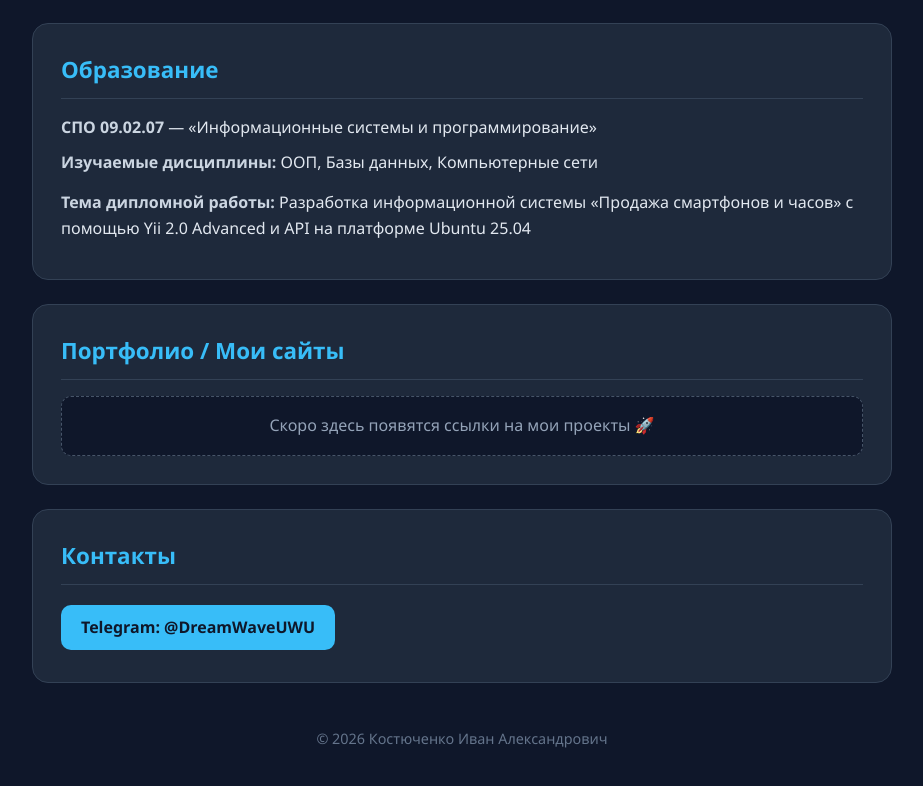
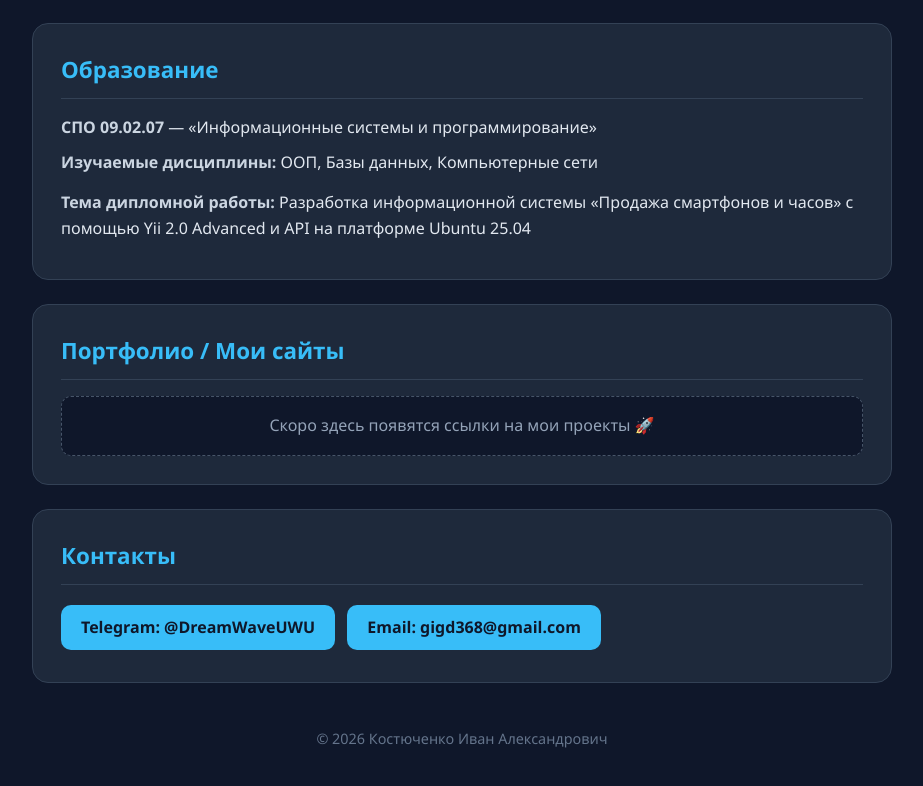
Before and after one commit to ivan124434/resume, a plain HTML site: page index.html in a window 1280 px wide. Shown: the part 1117-1903 px from the top of the page, without its empty margins (178-1101 px from the left). Drawn offline with Linux system fonts and the light colour scheme.

Commit message:
Update index.html

```diff
--- a/index.html
+++ b/index.html
@@ -187,9 +187,10 @@
     </div>
   </section>
 
-  <section>
+ <section>
     <h2>Контакты</h2>
     <a class="contact-link" href="https://t.me/DreamWaveUWU" target="_blank">Telegram: @DreamWaveUWU</a>
+    <a class="contact-link" href="mailto:gigd368@gmail.com">Email: gigd368@gmail.com</a>
   </section>
 
   <footer>
```
